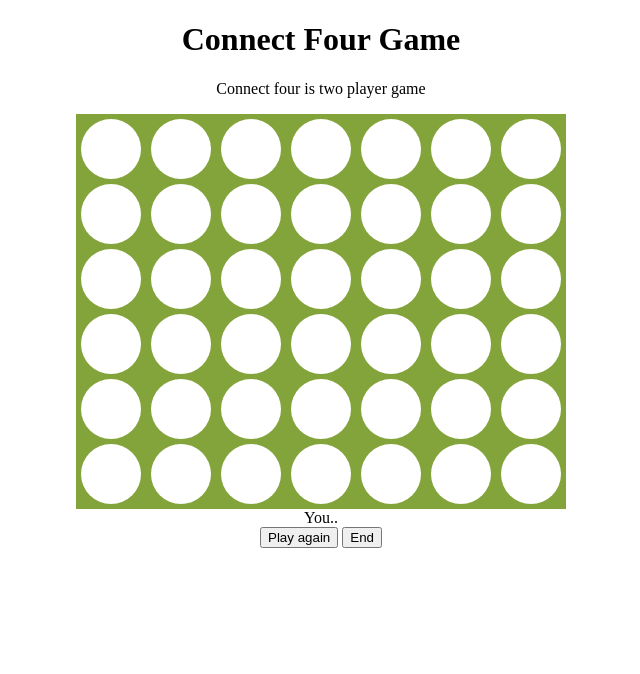
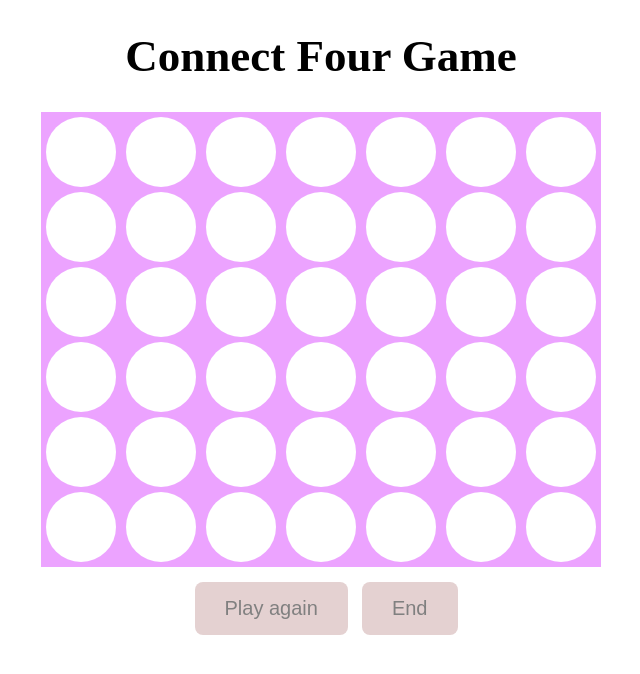
Before and after one commit to Kyle2501/ana-game-connect4, a plain HTML site: page index.html in a window 1280 px wide. Shown: the whole page, without its empty margins (319-959 px from the left). Drawn offline with nearby package versions, Linux system fonts and the light colour scheme.

Commit message:
changing the css

```diff
--- a/index.html
+++ b/index.html
@@ -9,7 +9,7 @@
 </head>
 <body>
     <h1>Connect Four Game</h1>
-    <p>Connect four is two player game</p>
+    <!-- <p>Connect four is two player game</p> -->
     <div id="base">
       <div id="connect4">
           <div class="column column0">
@@ -74,9 +74,8 @@
       <!-- <button onclick="init();">Again</button> -->
     </div>
     <div id="fin">
-        You.. <span id="txtFin"></span><br/>
-        <button>Play again</button>
-        <button>End</button>
+        <button class="button_bottom">Play again</button>
+        <button class="button_bottom">End</button>
     </div>
 
     <script src="https://cdnjs.cloudflare.com/ajax/libs/jquery/3.2.1/jquery.slim.min.js"></script>
--- a/style.css
+++ b/style.css
@@ -3,7 +3,7 @@ body {
 }
 
 #connect4 {
-    background-color: #82a43a;
+    background-color: #ECA3FF;
     display: table;
     margin-left: auto;
     margin-right: auto;
@@ -11,14 +11,14 @@ body {
 }
 
 .column {
-    width: 70px;
+    width: 80px;
     display: table-cell;
 
 }
 
 .slot {
-    margin: 5px;
-    height: 60px;
+    margin: 10px;
+    height: 70px;
     background-color: white;
     border-radius: 50%;
     margin: 5px;
@@ -30,3 +30,25 @@ body {
 .black {
     background-color: black;
 }
+
+h1 {
+    font-size: 45px;
+    font-style: normal;
+    font-weight: bold;
+}
+#fin {
+    text-align: center;
+}
+.button_bottom {
+    background-color: #e4d1d1;
+    color: gray;
+    padding: 15px 30px;
+    /*text-align: center;*/
+    text-decoration: none;
+    display: inline-block;
+    font-size: 20px;
+    border-radius: 8px;
+    border: none;
+    margin-top: 15px;
+    margin-left: 10px;
+}
```
